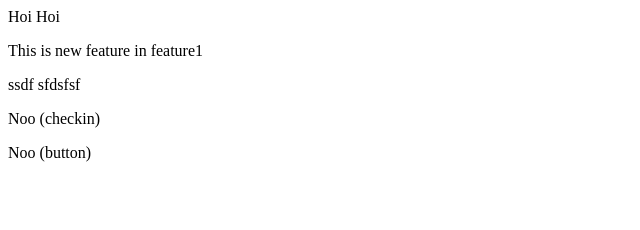
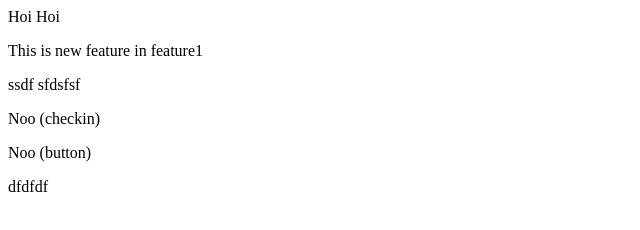
Before and after one commit to aneesh-bera/DemoRepo, a plain HTML site: page index.html in a window 1280 px wide. Shown: the full height of the page, 0-640 px from the left. Drawn offline with Linux system fonts and the light colour scheme.

Commit message:
Update index.html

```diff
--- a/index.html
+++ b/index.html
@@ -3,3 +3,4 @@
 <p>ssdf  sfdsfsf</p>
 <P>Noo (checkin)</P>
 <P>Noo (button)</P>
+<p>dfdfdf</p>
```
